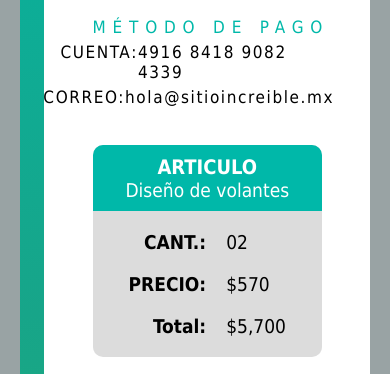
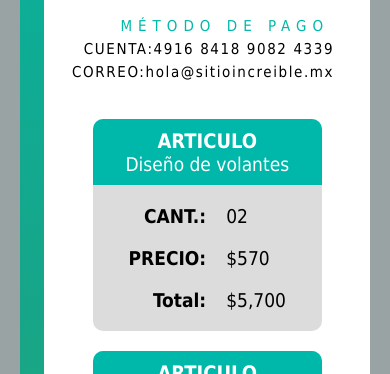
Before and after one commit to DavidMayorgaS08/Factura, a plain HTML site: page index.html in a window 390 px wide. Shown: the part 411-785 px from the top of the page. Drawn offline with Linux system fonts and the light colour scheme.

Commit message:
mejoras responsive

```diff
--- a/style.css
+++ b/style.css
@@ -499,3 +499,9 @@ hr{
         font-size: 40px;
     }
 }
+
+@media(max-width:450px){
+    .cont_pago p{
+        font-size: 15px;
+    }
+}
```
